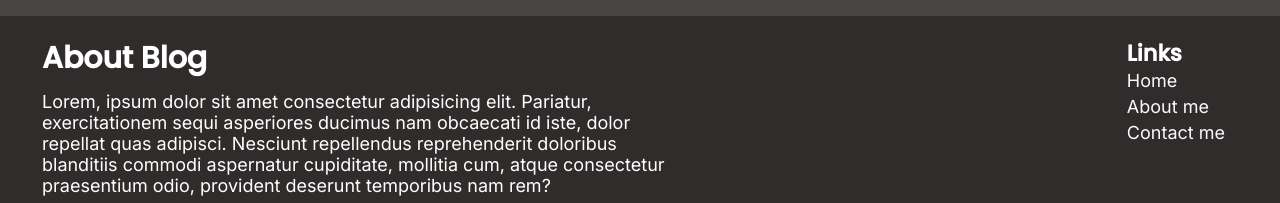
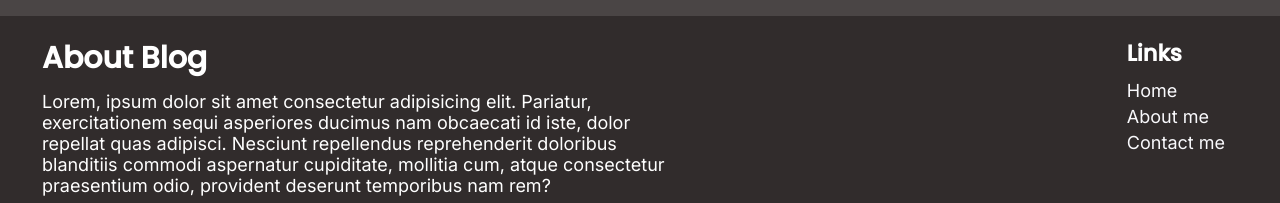
Before and after one commit to kushalvardhan-tmpl/portfolio, a React (Create React App) app: page /blogs in a window 1280 px wide. Shown: the part 1230-1433 px from the top of the page. Built offline with nearby package versions, Linux system fonts and the light colour scheme; no server answers.

Commit message:
remove unwanted

```diff
--- a/public/index.html
+++ b/public/index.html
@@ -26,10 +26,10 @@
     <link rel="apple-touch-icon" href="%PUBLIC_URL%/logo192.png" />
 
     <link rel="manifest" href="%PUBLIC_URL%/manifest.json" />
-    <link
+    <!-- <link
       rel="stylesheet"
       href="https://cdnjs.cloudflare.com/ajax/libs/font-awesome/4.7.0/css/font-awesome.min.css"
-    />
+    /> -->
 
     <title>PortFolio</title>
   </head>
--- a/src/stylecomponents/footer.css
+++ b/src/stylecomponents/footer.css
@@ -30,6 +30,7 @@
   display: flex;
   flex-direction: column;
   gap: 5px;
+  margin-top: 10px;
 }
 .links a {
   text-decoration: none;
```
